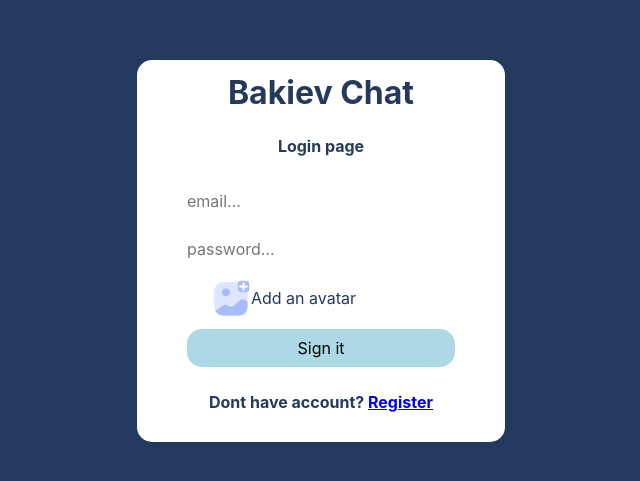
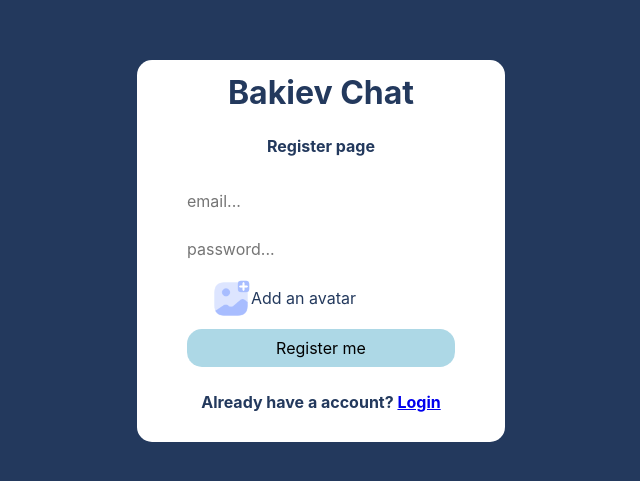
Before and after one commit to backiev/chat, a React (Create React App) app: page / in a window 1280 px wide. Shown: the part 149-630 px from the top of the page, without its empty margins (319-959 px from the left). Built offline with nearby package versions, Linux system fonts and the light colour scheme.

Commit message:
added page Register

```diff
--- a/src/App.js
+++ b/src/App.js
@@ -1,6 +1,6 @@
 import './App.css';
 import { Login } from './Login';
-import './main.sass';
+import { Register } from './Register';
 import './normalize.css';
 
 
@@ -9,7 +9,7 @@
 
   return (
     <div className="App">
-      <Login />
+      <Register />
     </div>
   );
 }
--- a/src/Login.jsx
+++ b/src/Login.jsx
@@ -1,19 +1,15 @@
 import React from 'react';
-import Add from './assets/addAvatar.png'
+import './sass/login.sass'
+// import Add from './assets/addAvatar.png'
 
 export const Login = () => {
   return (
     <div className='wrapper'>
-        <div className="login">
+        <div className="form">
             <h1>Bakiev Chat</h1>
             <p>Login page</p>
             <input type="text" placeholder='email...' />
             <input type="password" placeholder='password...'/>
-            <input type="file" id='imgFile' style={{display: 'none'}}/>
-            <label htmlFor="imgFile">
-                <img src={Add} alt="" />
-                <span>Add an avatar</span>
-            </label>
             <button>Sign it</button>
             <p>Dont have account? <a href="#">Register</a></p>
         </div>
--- /dev/null
+++ b/src/Register.jsx
@@ -0,0 +1,24 @@
+import React from 'react';
+import './sass/login.sass'
+import Add from './assets/addAvatar.png'
+
+export const Register = () => {
+  return (
+    <div className='wrapper'>
+        <div className="form">
+            <h1>Bakiev Chat</h1>
+            <p>Register page</p>
+            <input type="text" placeholder='email...' />
+            <input type="password" placeholder='password...'/>
+            <input type="file" id='imgFile' style={{display: 'none'}}/>
+            <label htmlFor="imgFile">
+                <img src={Add} alt="" />
+                <span>Add an avatar</span>
+            </label>
+            <button>Register me</button>
+            <p>Already have a account? <a href="#">Login</a></p>
+        </div>
+
+    </div>
+  )
+}
--- a/src/main.sass
+++ b/src/sass/login.sass
@@ -6,7 +6,7 @@
     display: flex
     align-items: center
     justify-content: center
-    .login
+    .form
         display: flex
         flex-direction: column
         align-items: center
```
Also changed, not shown: src/sass/register.sass (added).
